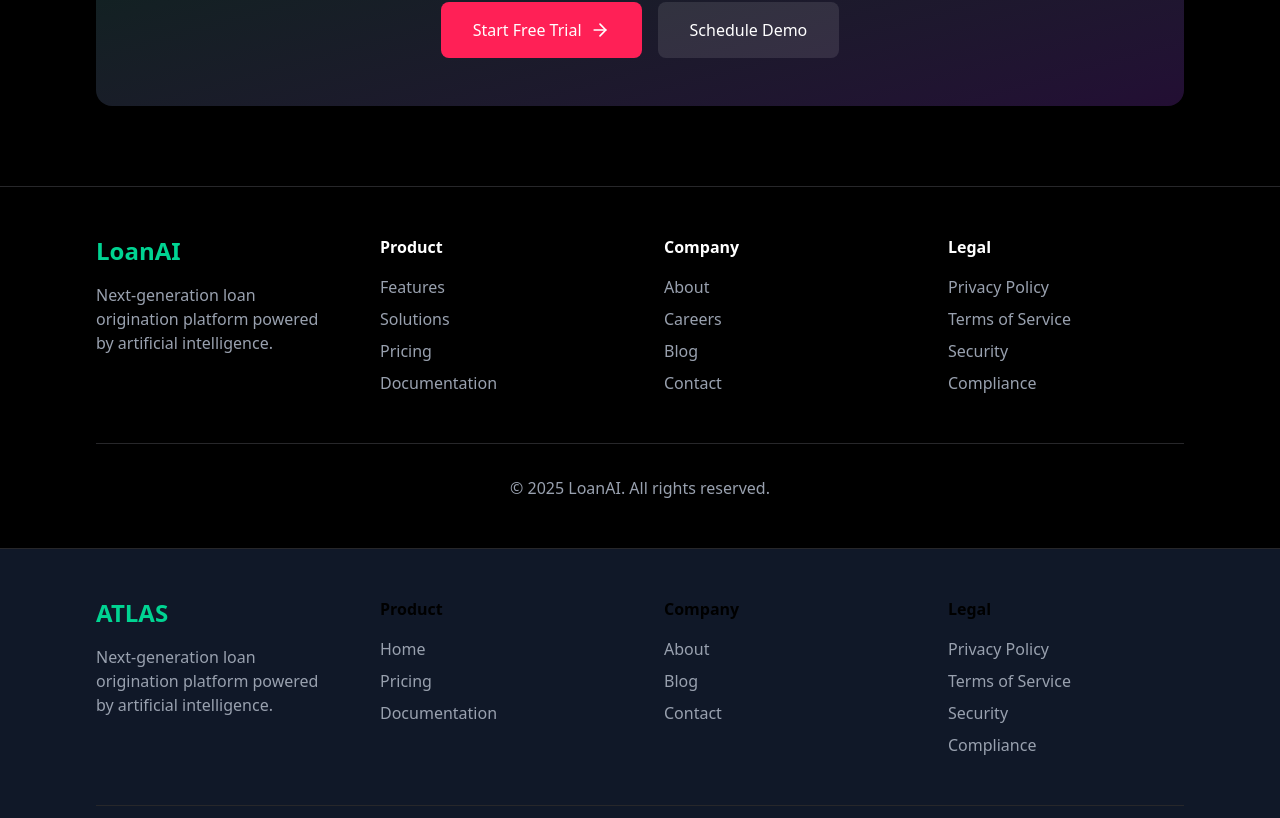
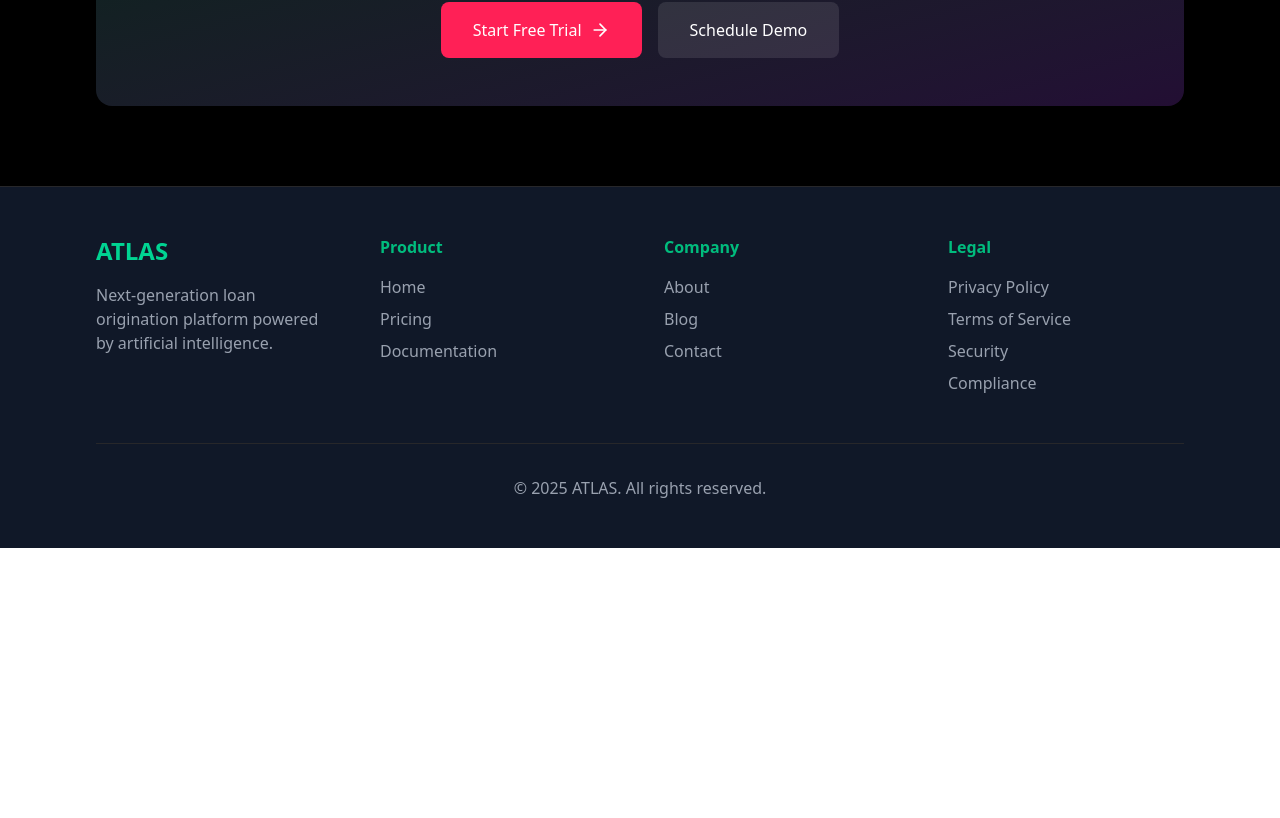
Before and after one commit to mustaque01/Atlas, a React (Vite) app in the folder client/: page / in a window 1280 px wide. Shown: the part 4526-5344 px from the top of the page. After the commit the page ends 5074 px from the top, so only its background shows below. Built offline with nearby package versions, Linux system fonts and the light colour scheme.

Commit message:
something more

```diff
--- a/client/src/components/Footer.jsx
+++ b/client/src/components/Footer.jsx
@@ -15,7 +15,7 @@ const Footer = () => {
             </div>
 
             <div className="space-y-4">
-              <h3 className="font-semibold">Product</h3>
+              <h3 className="font-semibold text-emerald-500">Product</h3>
               <ul className="space-y-2 text-gray-400">
                 <li><a href='/'>Home</a></li>
                 <li>Pricing</li>
@@ -24,7 +24,7 @@ const Footer = () => {
             </div>
 
             <div className="space-y-4">
-              <h3 className="font-semibold">Company</h3>
+              <h3 className="font-semibold text-emerald-500">Company</h3>
               <ul className="space-y-2 text-gray-400">
                 <li><a href='/about'>About</a></li>
                 <li>Blog</li>
@@ -33,7 +33,7 @@ const Footer = () => {
             </div>
 
             <div className="space-y-4">
-              <h3 className="font-semibold">Legal</h3>
+              <h3 className="font-semibold text-emerald-500">Legal</h3>
               <ul className="space-y-2 text-gray-400">
                 <li>Privacy Policy</li>
                 <li>Terms of Service</li>
--- a/client/src/pages/Home.jsx
+++ b/client/src/pages/Home.jsx
@@ -262,7 +262,7 @@ const HomePage = () => {
           <div className="grid grid-cols-1 md:grid-cols-3 gap-8">
             <div className="bg-black/50 p-8 rounded-xl border border-zinc-800">
               <img
-                src="/api/placeholder/400/300"
+                src="https://plus.unsplash.com/premium_photo-1661349622758-072987fa888f?q=80&w=1169&auto=format&fit=crop&ixlib=rb-4.0.3&ixid=M3wxMjA3fDB8MHxwaG90by1wYWdlfHx8fGVufDB8fHx8fA%3D%3D"
                 alt="Bank office interior"
                 className="w-full h-48 object-cover rounded-lg mb-6"
               />
@@ -278,7 +278,7 @@ const HomePage = () => {
 
             <div className="bg-black/50 p-8 rounded-xl border border-zinc-800">
               <img
-                src="/api/placeholder/400/300"
+                src="https://images.unsplash.com/photo-1569025690938-a00729c9e1f9?q=80&w=1170&auto=format&fit=crop&ixlib=rb-4.0.3&ixid=M3wxMjA3fDB8MHxwaG90by1wYWdlfHx8fGVufDB8fHx8fA%3D%3D"
                 alt="Modern office space"
                 className="w-full h-48 object-cover rounded-lg mb-6"
               />
@@ -294,7 +294,7 @@ const HomePage = () => {
 
             <div className="bg-black/50 p-8 rounded-xl border border-zinc-800">
               <img
-                src="/api/placeholder/400/300"
+                src="https://plus.unsplash.com/premium_photo-1664478157873-50d4963c1d11?q=80&w=1169&auto=format&fit=crop&ixlib=rb-4.0.3&ixid=M3wxMjA3fDB8MHxwaG90by1wYWdlfHx8fGVufDB8fHx8fA%3D%3D"
                 alt="Data visualization"
                 className="w-full h-48 object-cover rounded-lg mb-6"
               />
@@ -338,7 +338,7 @@ const HomePage = () => {
 
             <div className="relative">
               <img
-                src="/api/placeholder/600/400"
+                src="https://images.unsplash.com/photo-1674027444485-cec3da58eef4?q=80&w=1032&auto=format&fit=crop&ixlib=rb-4.0.3&ixid=M3wxMjA3fDB8MHxwaG90by1wYWdlfHx8fGVufDB8fHx8fA%3D%3D"
                 alt="AI visualization"
                 className="rounded-xl"
               />
@@ -367,54 +367,6 @@ const HomePage = () => {
           </div>
         </div>
       </div>
-
-      {/* Footer */}
-      <footer className="py-12 border-t border-zinc-800">
-        <div className="max-w-7xl mx-auto px-6 sm:px-12 lg:px-24">
-          <div className="grid grid-cols-1 md:grid-cols-4 gap-12">
-            <div className="space-y-4">
-              <div className="text-2xl font-bold text-emerald-400">LoanAI</div>
-              <p className="text-gray-400">
-                Next-generation loan origination platform powered by artificial intelligence.
-              </p>
-            </div>
-
-            <div className="space-y-4">
-              <h3 className="font-semibold">Product</h3>
-              <ul className="space-y-2 text-gray-400">
-                <li>Features</li>
-                <li>Solutions</li>
-                <li>Pricing</li>
-                <li>Documentation</li>
-              </ul>
-            </div>
-
-            <div className="space-y-4">
-              <h3 className="font-semibold">Company</h3>
-              <ul className="space-y-2 text-gray-400">
-                <li>About</li>
-                <li>Careers</li>
-                <li>Blog</li>
-                <li>Contact</li>
-              </ul>
-            </div>
-
-            <div className="space-y-4">
-              <h3 className="font-semibold">Legal</h3>
-              <ul className="space-y-2 text-gray-400">
-                <li>Privacy Policy</li>
-                <li>Terms of Service</li>
-                <li>Security</li>
-                <li>Compliance</li>
-              </ul>
-            </div>
-          </div>
-
-          <div className="mt-12 pt-8 border-t border-zinc-800 text-center text-gray-400">
-            <p>&copy; 2025 LoanAI. All rights reserved.</p>
-          </div>
-        </div>
-      </footer>
     </div>
   );
 };
```
